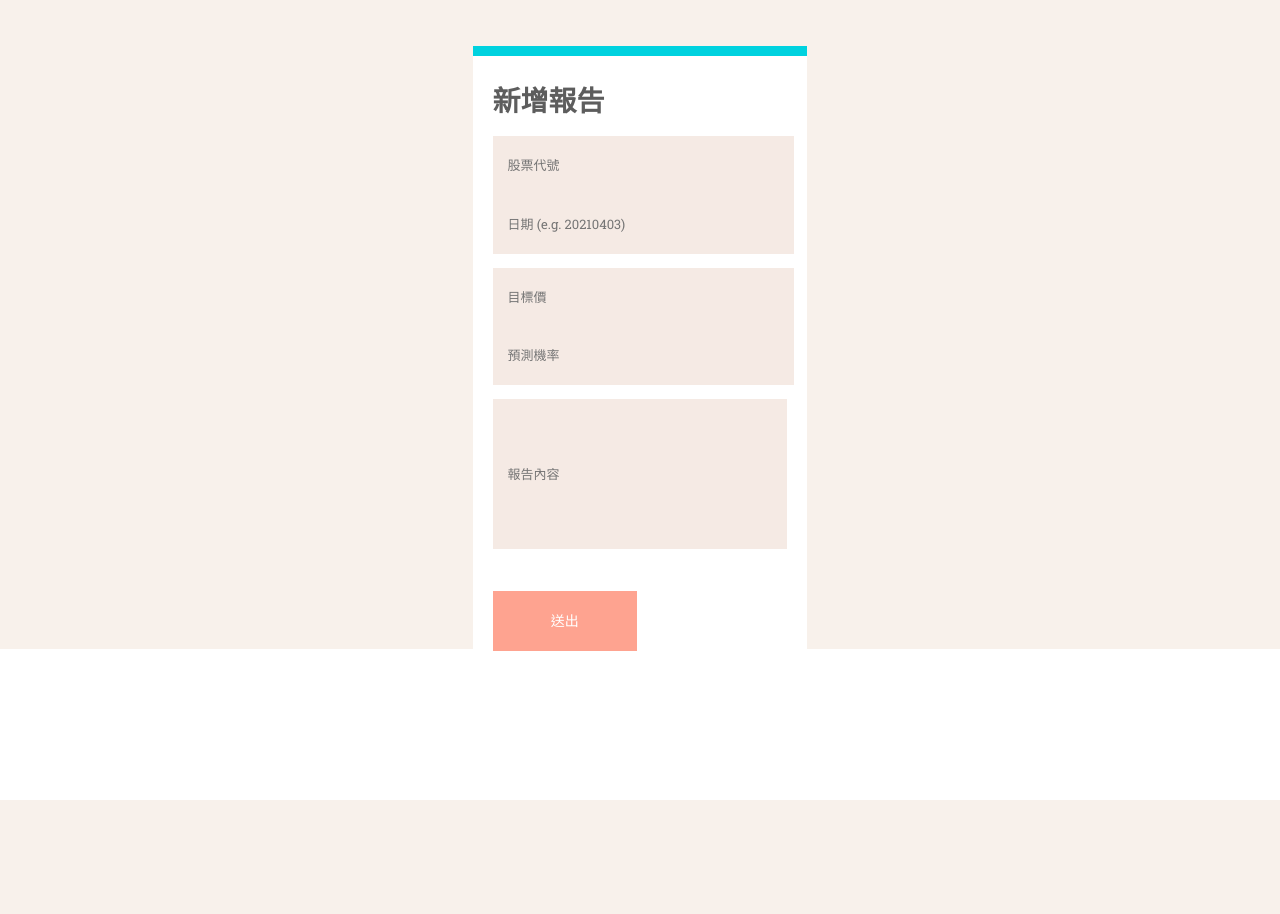
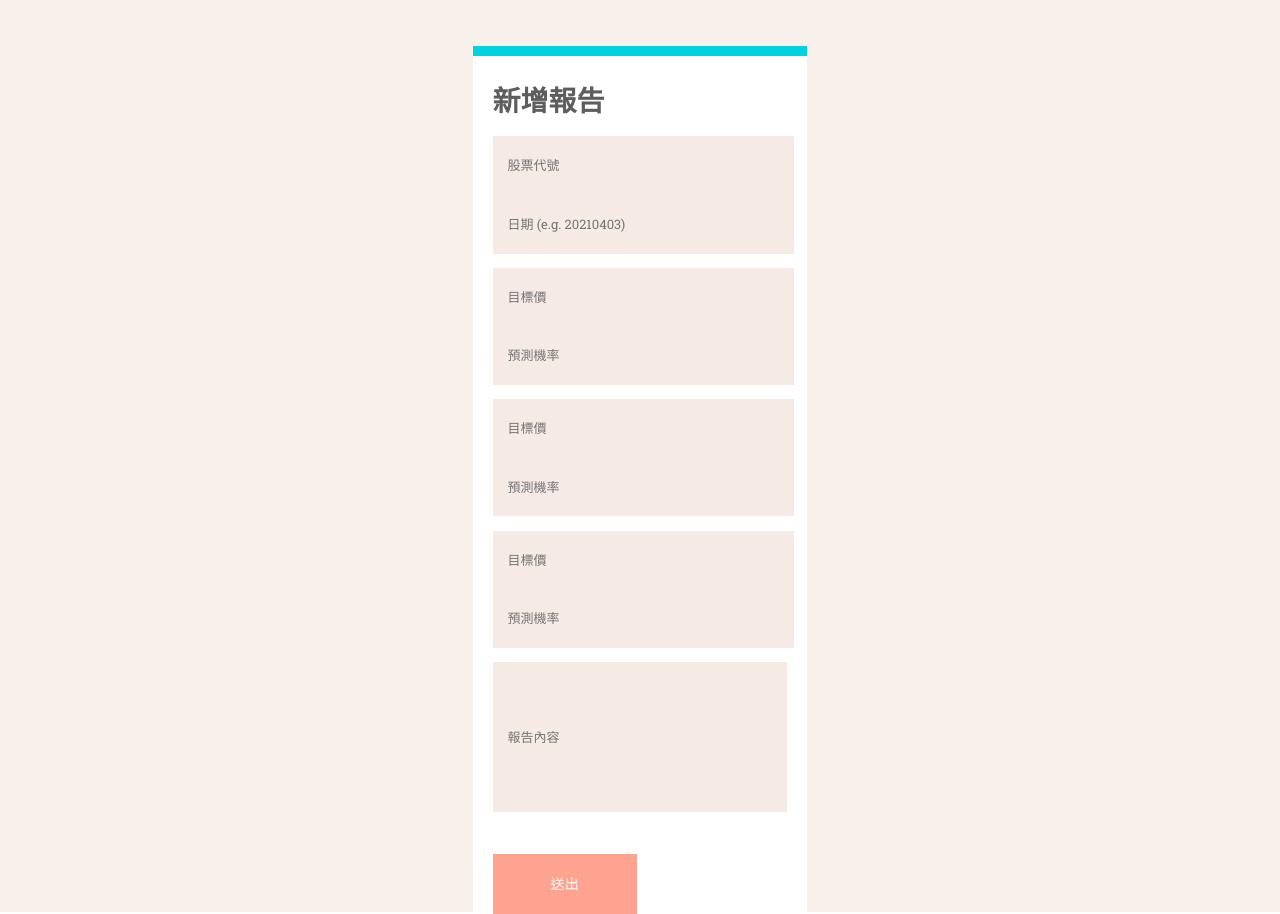
Before and after one commit to yahoo168/ASA_demo, a Django app: template restaurants/templates/add_data.html in a window 1280 px wide. Before the commit the page ends 800 px from the top, so only its background shows below. Run offline with Django 3.2, Linux system fonts and the light colour scheme; the template is opened without the code that fills it, so the values that code supplies are empty; parts of the project's set-up code (start-up, migrations or seed data) failed here and were passed over; some libraries are stand-ins or nearby versions.

Commit message:
Add files via upload

```diff
--- a/restaurants/templates/add_data.html
+++ b/restaurants/templates/add_data.html
@@ -63,17 +63,27 @@
                             <div class="signin_form">
                                 <h4>新增報告</h4>
                                 <form action="./addData" method="post">
-                                    <input type="text" style="display: inline; width: 301.5px;" class="textbox" value="" onfocus="this.value = '';" onblur="if (this.value == '') {this.value = '';}" placeholder="股票代號">
+                                    <input type="text" style="display: inline; width: 301.5px;" class="textbox" name="stock" value="" onfocus="this.value = '';" onblur="if (this.value == '') {this.value = '';}" placeholder="股票代號">
 
-                                    <input type="text" style="display: inline; width: 301.5px;" class="textbox" value="" onfocus="this.value = '';" onblur="if (this.value == '') {this.value = '';}" placeholder="日期 (e.g. 20210403)">
+                                    <input type="text" style="display: inline; width: 301.5px;" class="textbox" name="date" value="" onfocus="this.value = '';" onblur="if (this.value == '') {this.value = '';}" placeholder="日期 (e.g. 20210403)">
                                     <br>
                                     <br>
-                                    <input type="text" style="display: inline; width: 301.5px;" class="textbox" value="" onfocus="this.value = '';" onblur="if (this.value == '') {this.value = '';}" placeholder="目標價">
+                                    <input type="text" style="display: inline; width: 301.5px;" class="textbox" name="price1" value="" onfocus="this.value = '';" onblur="if (this.value == '') {this.value = '';}" placeholder="目標價">
 
-                                    <input type="text" style="display: inline; width: 301.5px;" class="textbox" value="" onfocus="this.value = '';" onblur="if (this.value == '') {this.value = '';}" placeholder="預測機率">
+                                    <input type="text" style="display: inline; width: 301.5px;" class="textbox" name="prediction1" value="" onfocus="this.value = '';" onblur="if (this.value == '') {this.value = '';}" placeholder="預測機率">
                                     <br>
                                     <br>
-                                    <input type="text" style="height: 150px;" class="textbox" value="" onfocus="this.value = '';" onblur="if (this.value == '') {this.value = '';}" placeholder="報告內容">
+                                    <input type="text" style="display: inline; width: 301.5px;" class="textbox" name="price2" value="" onfocus="this.value = '';" onblur="if (this.value == '') {this.value = '';}" placeholder="目標價">
+
+                                    <input type="text" style="display: inline; width: 301.5px;" class="textbox" name="prediction2" value="" onfocus="this.value = '';" onblur="if (this.value == '') {this.value = '';}" placeholder="預測機率">
+                                    <br>
+                                    <br>
+                                    <input type="text" style="display: inline; width: 301.5px;" class="textbox" name="price3" value="" onfocus="this.value = '';" onblur="if (this.value == '') {this.value = '';}" placeholder="目標價">
+
+                                    <input type="text" style="display: inline; width: 301.5px;" class="textbox" name="prediction3" value="" onfocus="this.value = '';" onblur="if (this.value == '') {this.value = '';}" placeholder="預測機率">
+                                    <br>
+                                    <br>
+                                    <input type="text" style="height: 150px;" class="textbox" name="content" value="" onfocus="this.value = '';" onblur="if (this.value == '') {this.value = '';}" placeholder="報告內容">
                                     <input type="submit" value="送出" class="bg1" onclick="location.href='./index.html'" />
                                 </form>
                                 <input type="button" value="返回" class="bg2" onclick="location.href='./index.html'" />
```
Also changed, not shown: restaurants/templates/index.html (+5 -5 lines), restaurants/templates/register.html (+4 -4 lines).
